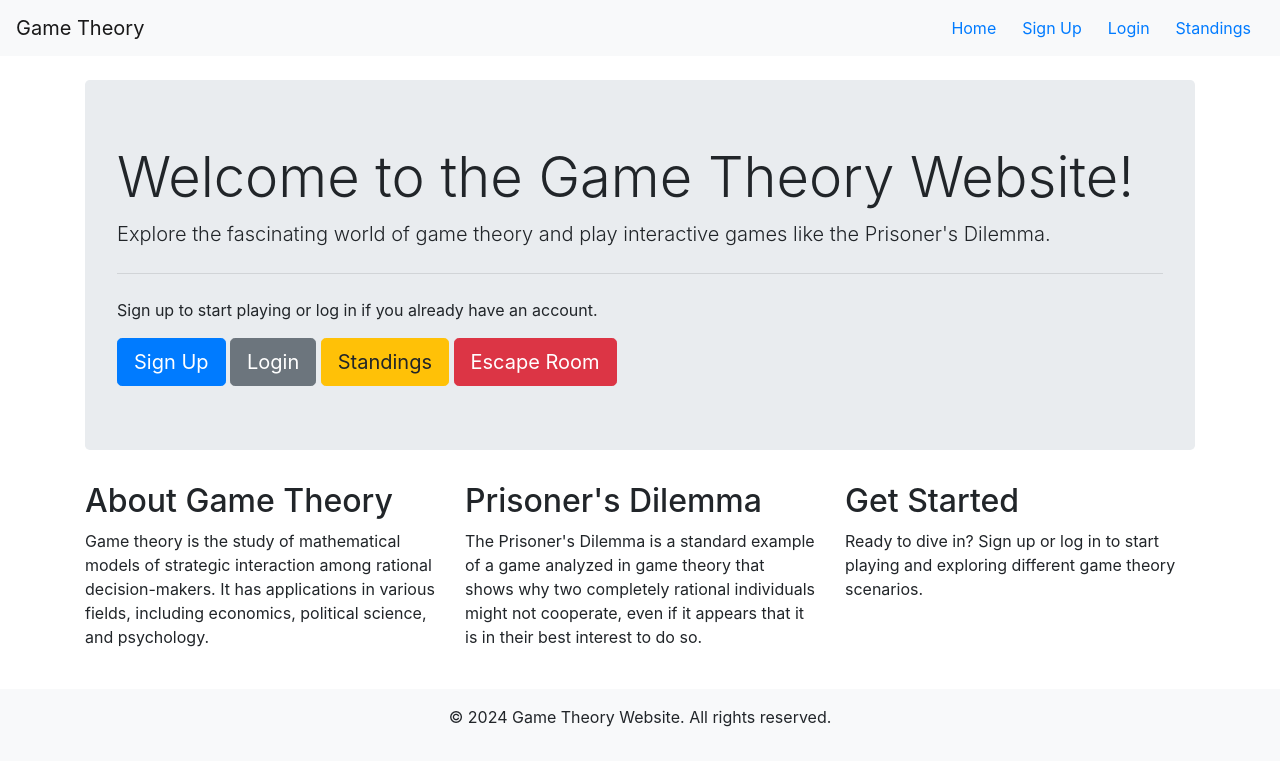
After one commit to MT522/game_theory_rasta, a Django app: template game_theory/panel/templates/home2.html in a window 1280 px wide. The commit adds this page. Shown: the top 766 px of the page. Run offline with Django 5.2, Linux system fonts and the light colour scheme; the template is opened without the code that fills it, so the values that code supplies are empty; some libraries are stand-ins or nearby versions.

Commit message:
Corrections

```diff
--- a/game_theory/panel/admin.py
+++ b/game_theory/panel/admin.py
@@ -5,6 +5,6 @@ from .models import Group
 
 # Register your models here.
 class GroupAdmin(admin.ModelAdmin):
-    search_fields = ['player1', 'player2', 'player3', 'player4', 'score']
+    search_fields = ['player1', 'player2', 'player3', 'player4', 'score', 'gender']
 
 admin.site.register(Group, GroupAdmin)
--- a/game_theory/panel/models.py
+++ b/game_theory/panel/models.py
@@ -2,11 +2,15 @@ from django.db import models
 
 # Create your models here.
 class Group(models.Model):
+    GENDER_CHOICES = [('M', 'Male'), ('F', 'Female')]
+
+
     player1 = models.CharField(max_length=64, blank=True, default='')
     player2 = models.CharField(max_length=64, blank=True, default='')
     player3 = models.CharField(max_length=64, blank=True, default='')
     player4 = models.CharField(max_length=64, blank=True, default='')
     score = models.IntegerField(default=1000)
+    gender = models.CharField(max_length=1, choices=GENDER_CHOICES, default='F')
 
     def __str__(self):
         return str(self.id) + ' | ' + self.player1 + ' | ' + self.player2 + ' | ' + self.player3 + ' | ' + self.player4
--- /dev/null
+++ b/game_theory/panel/templates/home2.html
@@ -0,0 +1,34 @@
+{% extends 'base.html' %}
+
+{% block title %}Home{% endblock %}
+
+{% block content %}
+<div class="jumbotron">
+    <h1 class="display-4">Welcome to the Game Theory Website!</h1>
+    <p class="lead">Explore the fascinating world of game theory and play interactive games like the Prisoner's Dilemma.</p>
+    <hr class="my-4">
+    <p>Sign up to start playing or log in if you already have an account.</p>
+    <a class="btn btn-primary btn-lg" href="{% url 'signup' %}" role="button">Sign Up</a>
+    <a class="btn btn-secondary btn-lg" href="{% url 'login' %}" role="button">Login</a>
+    <a class="btn btn-warning btn-lg" href="{% url 'standings' %}">Standings</a>
+    {% if user.is_authenticated and user.is_staff %}
+    <a class="btn btn-warning btn-lg" href="{% url 'addscore' %}">Add Score</a>
+    {% endif %}
+    <a class="btn btn-danger btn-lg" href="https://docs.google.com/forms/d/e/1FAIpQLScVPZULsnZshD-O7F_yIxSmmNSJFv_qR95i5r0mXCO9kQ2f5A/viewform">Escape Room</a>
+</div>
+
+<div class="row">
+    <div class="col-md-4">
+        <h2>About Game Theory</h2>
+        <p>Game theory is the study of mathematical models of strategic interaction among rational decision-makers. It has applications in various fields, including economics, political science, and psychology.</p>
+    </div>
+    <div class="col-md-4">
+        <h2>Prisoner's Dilemma</h2>
+        <p>The Prisoner's Dilemma is a standard example of a game analyzed in game theory that shows why two completely rational individuals might not cooperate, even if it appears that it is in their best interest to do so.</p>
+    </div>
+    <div class="col-md-4">
+        <h2>Get Started</h2>
+        <p>Ready to dive in? Sign up or log in to start playing and exploring different game theory scenarios.</p>
+    </div>
+</div>
+{% endblock %}
--- a/game_theory/panel/views.py
+++ b/game_theory/panel/views.py
@@ -5,6 +5,9 @@ from django.contrib import messages
 
 # Create your views here.
 def homepage_view(request):
+    #groups1 = Group.objects.all().filter(gender='F').order_by('-score')
+    #groups2 = Group.objects.all().filter(gender='M').order_by('-score')
+    #return render(request, 'standings.html', {'groups1': groups1, 'groups2': groups2})
     return render(request, 'home.html')
 
 def addScore_view(request):
@@ -25,5 +28,8 @@ def addScore_view(request):
     return render(request, 'addscore.html', {'form': form})
 
 def standings_view(request):
+    #groups1 = Group.objects.all().filter(gender='F').order_by('-score')
+    #groups2 = Group.objects.all().filter(gender='M').order_by('-score')
     groups = Group.objects.all().order_by('-score')
+    #return render(request, 'standings.html', {'groups1': groups1, 'groups2': groups2})
     return render(request, 'standings.html', {'groups': groups})
```
Also changed, not shown: game_theory/game_theory/settings.py (+11 -4 lines), game_theory/panel/templates/standings.html (+22 -0 lines), game_theory/panel/migrations/0003_group_gender.py (added).
